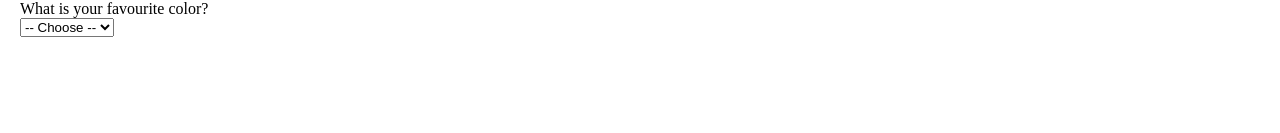
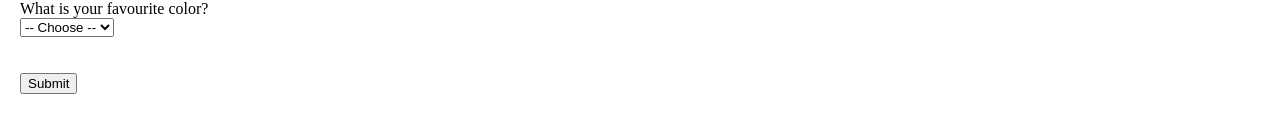
Before and after one commit to HarikaPenukonda/props-tutorial-2, a React (Create React App) app: page / in a window 1280 px wide. Shown: the part 531-664 px from the top of the page. Built offline with nearby package versions, Linux system fonts and the light colour scheme.

Commit message:
submitting the form

```diff
--- a/src/react-forms/MyForm.js
+++ b/src/react-forms/MyForm.js
@@ -10,7 +10,6 @@ export default function MyForm(){
         employment: "",
         favColor: "",
     })
-   console.log(formData.favColor)
 
     function handleChange(event){
         const {name,value,type,checked} = event.target
@@ -21,10 +20,22 @@ export default function MyForm(){
             }
         })
     }
+    /*
+    The way we have setup our form in react is now instead of having to go through everyone
+    of inputs and gather the value right at the last second before we submit this to maybe an api,
+    we have been doing that all along as we have been updating state on every change of the inputs
+    and elements of the form
+    */
+    function handleSubmit(event){
+        event.preventDefault()
+        /* preventing the default means it wont refresh our page and essentially re-render our app with all of these default values and state preventDefault just stops all the of that from happening
+         and makes it so that we can run code the way that we actually want to */
+        console.log(formData) // logs the object
+    }
 
     return(
         <div>
-            <form>
+            <form onSubmit={handleSubmit}>
             <input
 
                 placeholder="First Name"
@@ -115,6 +126,14 @@ export default function MyForm(){
                 <option value="indigo">Indigo</option>
                 <option value="violet">Violet</option>
             </select>
+        <br/>
+        <br/>
+        <br/>
+        <button>Submit</button>
+        {/* <input
+            type="submit"
+            value="Submit it"
+            /> */}
 
         </form>
         </div>
@@ -123,6 +142,12 @@ export default function MyForm(){
 }
 
 /*
+    Submit : button inside form element its type is automatically submit bydefault
+    clicking this button, because this button is found inside of the form will trigger the
+    form `onSubmit` event handler
+
+
+
     select & option
 
     Radio Buttons :
```
